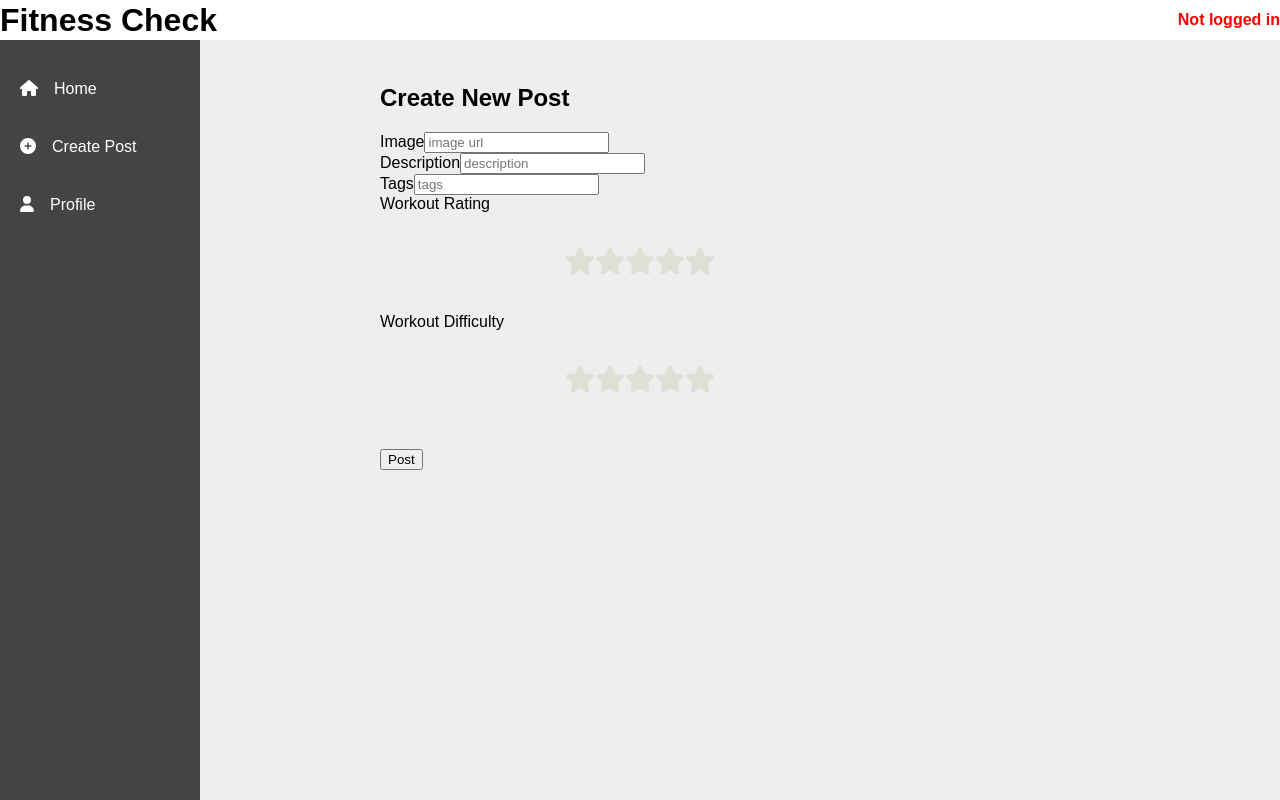
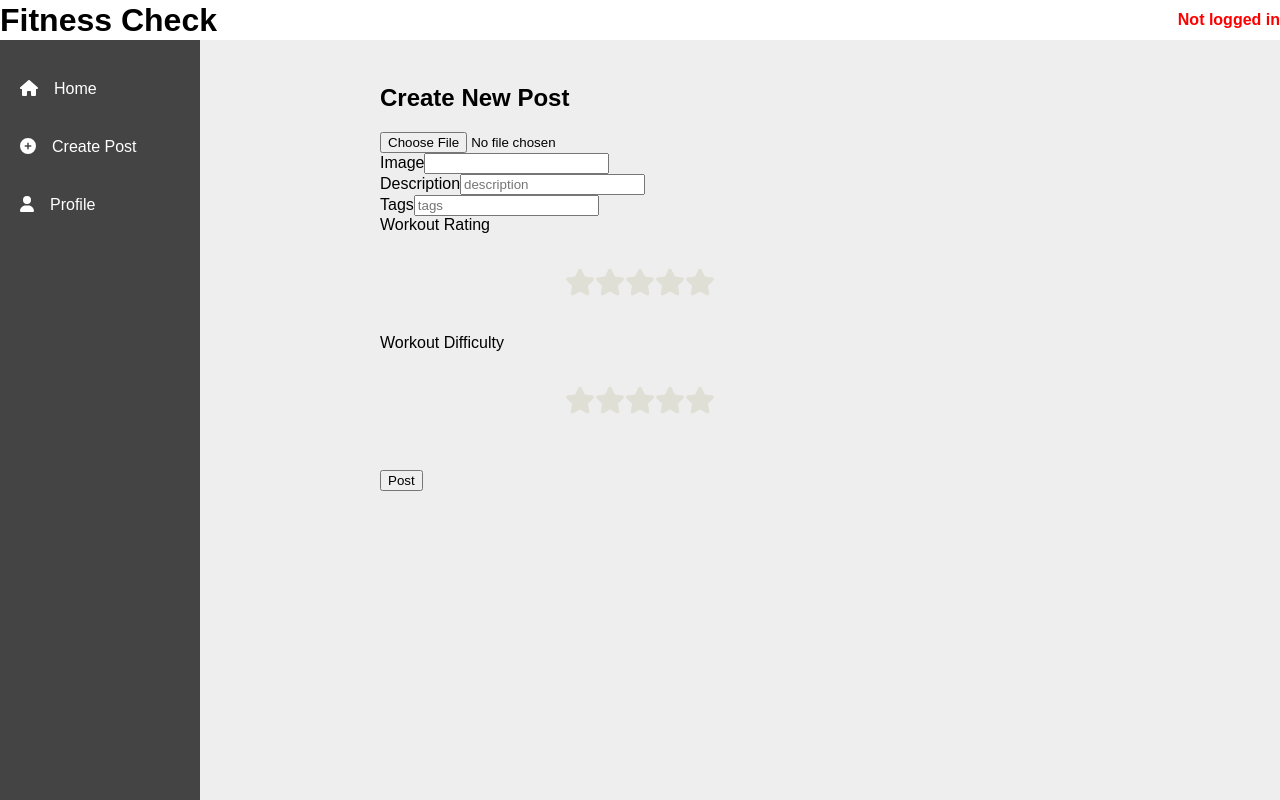
Before and after one commit to npereznyc/project3-fitcheck-frontend, a React (Create React App) app: page /post in a window 1280 px wide. Built offline with nearby package versions, Linux system fonts and the light colour scheme.

Commit message:
Created UploadImage.jsx and updated CreatePost.jsx to implement upload functionality.

```diff
--- /dev/null
+++ b/src/components/UploadImage.jsx
@@ -0,0 +1,52 @@
+import { useEffect, useState } from "react"
+
+
+const UploadImage = (props) => {
+
+    const [loading, setLoading] = useState(false)
+    const [image, setImage] = useState("")
+    const uploadedImage = props.uploadedImage;
+
+    const imageUpload = async (e) => {
+        const files = e.target.files;
+        const data = new FormData();
+        data.append('file', files[0]);
+        data.append('upload_preset', 'fitnessimages');
+
+        try {
+            const res = await fetch('https://api.cloudinary.com/v1_1/dqdcasuhj/image/upload', {
+                method: 'POST',
+                body: data
+            });
+            const file = await res.json()
+            console.log(file);
+            console.log('image url', file.secure_url)
+            setImage(file.secure_url)
+            console.log('image variable = ', image)
+
+            uploadedImage(file.secure_url)
+            setLoading(false)
+        } catch (err) {
+            console.error(err)
+        }
+    }
+
+
+    return (
+        <div>
+            <section>
+                <input
+                    type="file"
+                    id="image"
+                    name="image"
+                    placeholder="upload an image"
+                    onChange={imageUpload}
+                />
+                {loading ? (<h2>Loading...</h2>) : (<img src={image} style={{ width: '300px' }} />)}
+
+            </section>
+        </div >
+    )
+}
+
+export default UploadImage
--- a/src/pages/CreatePost.jsx
+++ b/src/pages/CreatePost.jsx
@@ -4,11 +4,13 @@ import { useNavigate } from "react-router-dom"
 import StarRating from "../components/StarRating"
 import '../components/star.css'
 import { getUserToken } from "../utils/authToken"
+import UploadImage from "../components/UploadImage"
 
 const CreatePost = (props) => {
     const token = getUserToken()
 
     const [posts, setPosts] = useState([])
+
     const navigate = useNavigate()
     //form state
     const [postForm, setPostForm] = useState({
@@ -24,7 +26,7 @@ const CreatePost = (props) => {
     const handleChange = (e) => {
         const userInput = { ...postForm }
         userInput[e.target.name] = e.target.value
-        // console.log(userInput)
+        console.log('user input', userInput)
         setPostForm(userInput)
     }
 
@@ -64,10 +66,18 @@ const CreatePost = (props) => {
         }
     }
 
+    const setImage = (newImage) => {
+        setPostForm((oldPostForm) => {
+            const formCopy = {...oldPostForm}
+            formCopy.image = newImage
+            console.log("Post form is now: ", formCopy)
+            return formCopy
+        })
+    }
 
     const setWorkoutRating = (newRating) => {
         setPostForm((oldPostFormValues) => {
-        const copyOfPostForm = { ...oldPostFormValues};
+            const copyOfPostForm = { ...oldPostFormValues };
             copyOfPostForm.rating = newRating;
             console.log("Post form is now: ", copyOfPostForm)
             return copyOfPostForm;
@@ -76,7 +86,7 @@ const CreatePost = (props) => {
 
     const setDifficultyRating = (newRating) => {
         setPostForm((oldPostFormValues) => {
-        const copyOfPostForm = { ...oldPostFormValues};
+            const copyOfPostForm = { ...oldPostFormValues };
             copyOfPostForm.difficulty = newRating;
             console.log("Post form is now: ", copyOfPostForm)
             return copyOfPostForm;
@@ -88,16 +98,18 @@ const CreatePost = (props) => {
 
             <section>
                 <h2>Create New Post</h2>
+               <UploadImage
+               uploadedImage={setImage}
+               />
 
                 <form onSubmit={handleSubmit}>
                     <div>
                         <label>
                             Image
                             <input
-                type="text"
+                                type="url"
                                 id="image"
                                 name="image"
-                placeholder="image url"
                                 value={postForm.image}
                                 onChange={handleChange}
                             />
@@ -133,30 +145,23 @@ const CreatePost = (props) => {
                     </div>
 
                     <div>
-
                         <label>
-
                             Workout Rating
                             <StarRating
                                 setRating={setWorkoutRating}
                             />
-
                         </label>
                     </div>
 
                     <div>
                         <label>
-
                             Workout Difficulty
                             <StarRating setRating={setDifficultyRating} />
-
-
                         </label>
-
                         <br />
-
                         <input type="submit" value="Post" />
                     </div>
+
                 </form>
             </section>
         </div>
```
Lines whose indentation alone changed are shown as unchanged.
